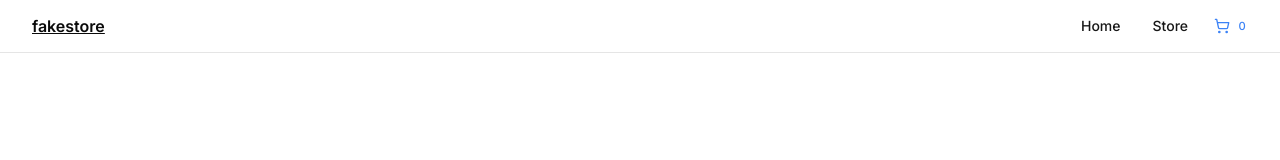
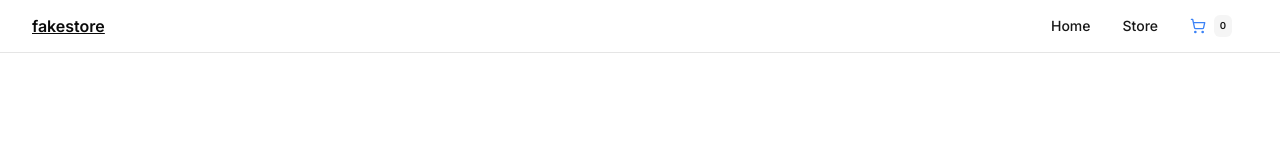
Before and after one commit to shonebinu/shopping-cart, a React (Vite) app: page /cart in a window 1280 px wide. Shown: the top 160 px of the page. Built offline with nearby package versions, Linux system fonts and the light colour scheme.

Commit message:
chore: refactor store

```diff
--- a/src/Layout.tsx
+++ b/src/Layout.tsx
@@ -2,21 +2,19 @@
 import { Separator } from "@/components/ui/separator";
 import { useState } from "react";
 import { Outlet } from "react-router-dom";
-
-type Product = {
-  id: number;
-  title: "string";
-  category: "string";
-  image: "string";
-  price: number;
-};
+import { Product } from "./types";
 
 const Layout = () => {
   const [cartItems, setCartItems] = useState<Product[]>([]);
 
   return (
     <div className="h-screen flex flex-col">
-      <Navbar cartItemsCount={cartItems.length} />
+      <Navbar
+        cartItemsCount={cartItems.reduce(
+          (count, curr) => count + (curr.qty ?? 0),
+          0
+        )}
+      />
       <Separator />
       <main className="flex-1 overflow-auto">
         <Outlet context={{ cartItems, setCartItems }} />
--- a/src/components/Navbar.tsx
+++ b/src/components/Navbar.tsx
@@ -1,5 +1,6 @@
 import { NavLink } from "react-router-dom";
 import { Button } from "@/components/ui/button";
+import { Badge } from "@/components/ui/badge";
 import { ShoppingCart } from "lucide-react";
 
 function Navbar({ cartItemsCount }: { cartItemsCount: number }) {
@@ -25,13 +26,12 @@
           {({ isActive }) => (
             <Button
               variant="ghost"
-              size="icon"
-              className={
-                isActive ? "text-blue-500 hover:text-blue-500 ml-2" : "ml-2"
-              }
+              className={isActive ? "text-blue-500 hover:text-blue-500" : ""}
             >
               <ShoppingCart />
-              <small>{cartItemsCount}</small>
+              <Badge variant="secondary" className="px-1">
+                <small className="w-2 text-center">{cartItemsCount}</small>
+              </Badge>
             </Button>
           )}
         </NavLink>
--- /dev/null
+++ b/src/components/StoreItemCard.tsx
@@ -0,0 +1,49 @@
+import { Product } from "../types";
+import {
+  Card,
+  CardDescription,
+  CardFooter,
+  CardHeader,
+  CardTitle,
+} from "@/components/ui/card";
+import { Button } from "@/components/ui/button";
+
+function StoreItemCard({
+  product,
+  handleAddToCart,
+}: {
+  product: Product;
+  handleAddToCart: (product: Product, qty?: number) => void;
+}) {
+  return (
+    <Card className="rounded-none grid">
+      <CardHeader>
+        <img
+          src={product.image}
+          alt={product.title}
+          className="aspect-square object-contain"
+        />
+        <CardTitle className="text-sm">
+          <p className="leading-5">{product.title}</p>
+        </CardTitle>
+        <CardDescription className="text-blue-500 text-xs underline">
+          {product.category}
+        </CardDescription>
+      </CardHeader>
+      <CardFooter className="self-end flex justify-between gap-3">
+        <p className="font-medium text-sm">${product.price}</p>
+        <div className="flex gap-1">
+          <Button
+            variant="secondary"
+            className="text-xs"
+            onClick={() => handleAddToCart(product)}
+          >
+            Add to Cart
+          </Button>
+        </div>
+      </CardFooter>
+    </Card>
+  );
+}
+
+export default StoreItemCard;
--- /dev/null
+++ b/src/components/ui/badge.tsx
@@ -0,0 +1,36 @@
+import * as React from "react"
+import { cva, type VariantProps } from "class-variance-authority"
+
+import { cn } from "@/lib/utils"
+
+const badgeVariants = cva(
+  "inline-flex items-center rounded-md border px-2.5 py-0.5 text-xs font-semibold transition-colors focus:outline-none focus:ring-2 focus:ring-ring focus:ring-offset-2",
+  {
+    variants: {
+      variant: {
+        default:
+          "border-transparent bg-primary text-primary-foreground shadow hover:bg-primary/80",
+        secondary:
+          "border-transparent bg-secondary text-secondary-foreground hover:bg-secondary/80",
+        destructive:
+          "border-transparent bg-destructive text-destructive-foreground shadow hover:bg-destructive/80",
+        outline: "text-foreground",
+      },
+    },
+    defaultVariants: {
+      variant: "default",
+    },
+  }
+)
+
+export interface BadgeProps
+  extends React.HTMLAttributes<HTMLDivElement>,
+    VariantProps<typeof badgeVariants> {}
+
+function Badge({ className, variant, ...props }: BadgeProps) {
+  return (
+    <div className={cn(badgeVariants({ variant }), className)} {...props} />
+  )
+}
+
+export { Badge, badgeVariants }
--- a/src/components/ui/input.tsx
+++ /dev/null
@@ -1,22 +0,0 @@
-import * as React from "react"
-
-import { cn } from "@/lib/utils"
-
-const Input = React.forwardRef<HTMLInputElement, React.ComponentProps<"input">>(
-  ({ className, type, ...props }, ref) => {
-    return (
-      <input
-        type={type}
-        className={cn(
-          "flex h-9 w-full rounded-md border border-input bg-transparent px-3 py-1 text-base shadow-sm transition-colors file:border-0 file:bg-transparent file:text-sm file:font-medium file:text-foreground placeholder:text-muted-foreground focus-visible:outline-none focus-visible:ring-1 focus-visible:ring-ring disabled:cursor-not-allowed disabled:opacity-50 md:text-sm",
-          className
-        )}
-        ref={ref}
-        {...props}
-      />
-    )
-  }
-)
-Input.displayName = "Input"
-
-export { Input }
--- a/src/pages/Cart.tsx
+++ b/src/pages/Cart.tsx
@@ -2,7 +2,11 @@
 
 function Cart() {
   const { cartItems } = useOutletContext<{ cartItems: [] }>();
-  return <section className="flex flex-col items-center p-8"></section>;
+  return (
+    <section className="flex flex-col items-center p-8">
+      {cartItems.toString()}
+    </section>
+  );
 }
 
 export default Cart;
--- a/src/pages/Store.tsx
+++ b/src/pages/Store.tsx
@@ -1,22 +1,8 @@
 import { useQuery } from "@tanstack/react-query";
-import {
-  Card,
-  CardDescription,
-  CardFooter,
-  CardHeader,
-  CardTitle,
-} from "@/components/ui/card";
-import { Button } from "@/components/ui/button";
 import { LoaderCircle } from "lucide-react";
 import { useOutletContext } from "react-router-dom";
-
-type Product = {
-  id: number;
-  title: "string";
-  category: "string";
-  image: "string";
-  price: number;
-};
+import { Product } from "../types";
+import StoreItemCard from "../components/StoreItemCard";
 
 type CartContextType = React.Dispatch<React.SetStateAction<Product[]>>;
 
@@ -31,8 +17,16 @@
     setCartItems: CartContextType;
   }>();
 
-  const handleAddToCart = (product: Product) => {
-    setCartItems((cartItems: Product[]) => [...cartItems, product]);
+  const handleAddToCart = (product: Product, qty: number = 1) => {
+    setCartItems((cartItems: Product[]) => {
+      const existingProductQty =
+        cartItems.find(({ id }: Product) => id === product.id)?.qty ?? 0;
+
+      return [
+        ...cartItems.filter(({ id }: Product) => id !== product.id),
+        { ...product, qty: existingProductQty + qty },
+      ];
+    });
   };
 
   if (isPending) {
@@ -54,30 +48,14 @@
 
   return (
     <section className="flex flex-col items-center p-8">
-      <div className="grid gap-3 sm:grid-cols-2 md:grid-cols-3 lg:grid-cols-4 2xl:w-[70%]">
+      <div className="grid gap-3 sm:grid-cols-2 md:grid-cols-3 lg:grid-cols-4 xl:w-[80%]">
         {data &&
           data.map((product: Product) => (
-            <Card className="rounded-none grid" key={product.id}>
-              <CardHeader>
-                <img
-                  src={product.image}
-                  alt={product.title}
-                  className="aspect-square object-contain"
-                />
-                <CardTitle>
-                  <p className="leading-5">{product.title}</p>
-                </CardTitle>
-                <CardDescription className="text-blue-500">
-                  {product.category}
-                </CardDescription>
-              </CardHeader>
-              <CardFooter className="self-end flex justify-between">
-                <p className="font-medium">${product.price}</p>
-                <Button onClick={() => handleAddToCart(product)}>
-                  Add to Cart
-                </Button>
-              </CardFooter>
-            </Card>
+            <StoreItemCard
+              key={product.id}
+              product={product}
+              handleAddToCart={handleAddToCart}
+            />
           ))}
       </div>
     </section>
--- /dev/null
+++ b/src/types/index.ts
@@ -0,0 +1,8 @@
+export type Product = {
+  id: number;
+  title: "string";
+  category: "string";
+  image: "string";
+  price: number;
+  qty?: number;
+};
```
